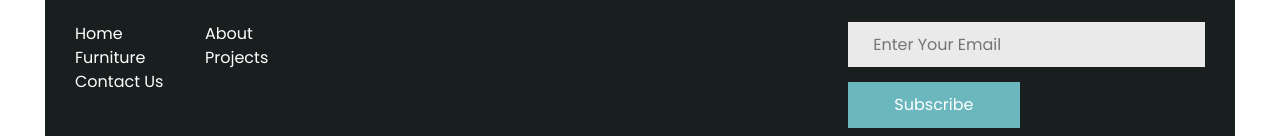
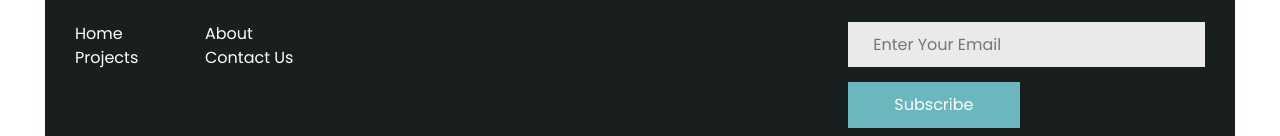
Before and after one commit to sachinpatel16/simplewebsite, a plain HTML site: page index.html in a window 1280 px wide. Shown: the part 4017-4153 px from the top of the page. Drawn offline with Linux system fonts and the light colour scheme; some packages are replaced by stand-ins of ours; a script that the page names is missing.

Commit message:
remove ancher

```diff
--- a/index.html
+++ b/index.html
@@ -426,7 +426,7 @@
               <div class="info_links_menu">
                 <a class="" href="index.html">Home <span class="sr-only">(current)</span></a>
                 <a class="" href="#about"> About</a>
-                <a class="" href="#furniture">Furniture</a>
+
                 <a class="" href="#projects">Projects</a>
                 <a class="" href="#contect">Contact Us</a>
               </div>
```
